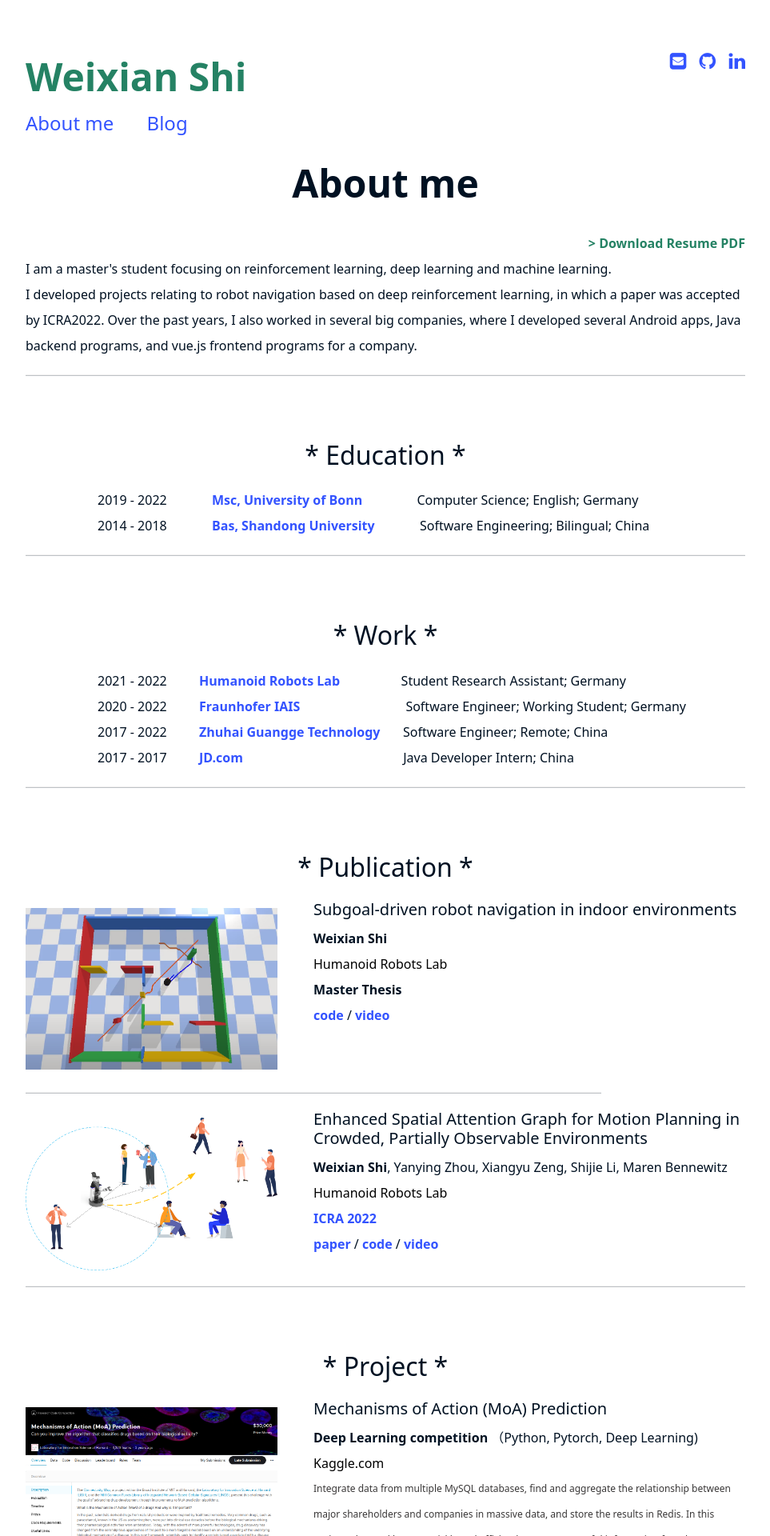
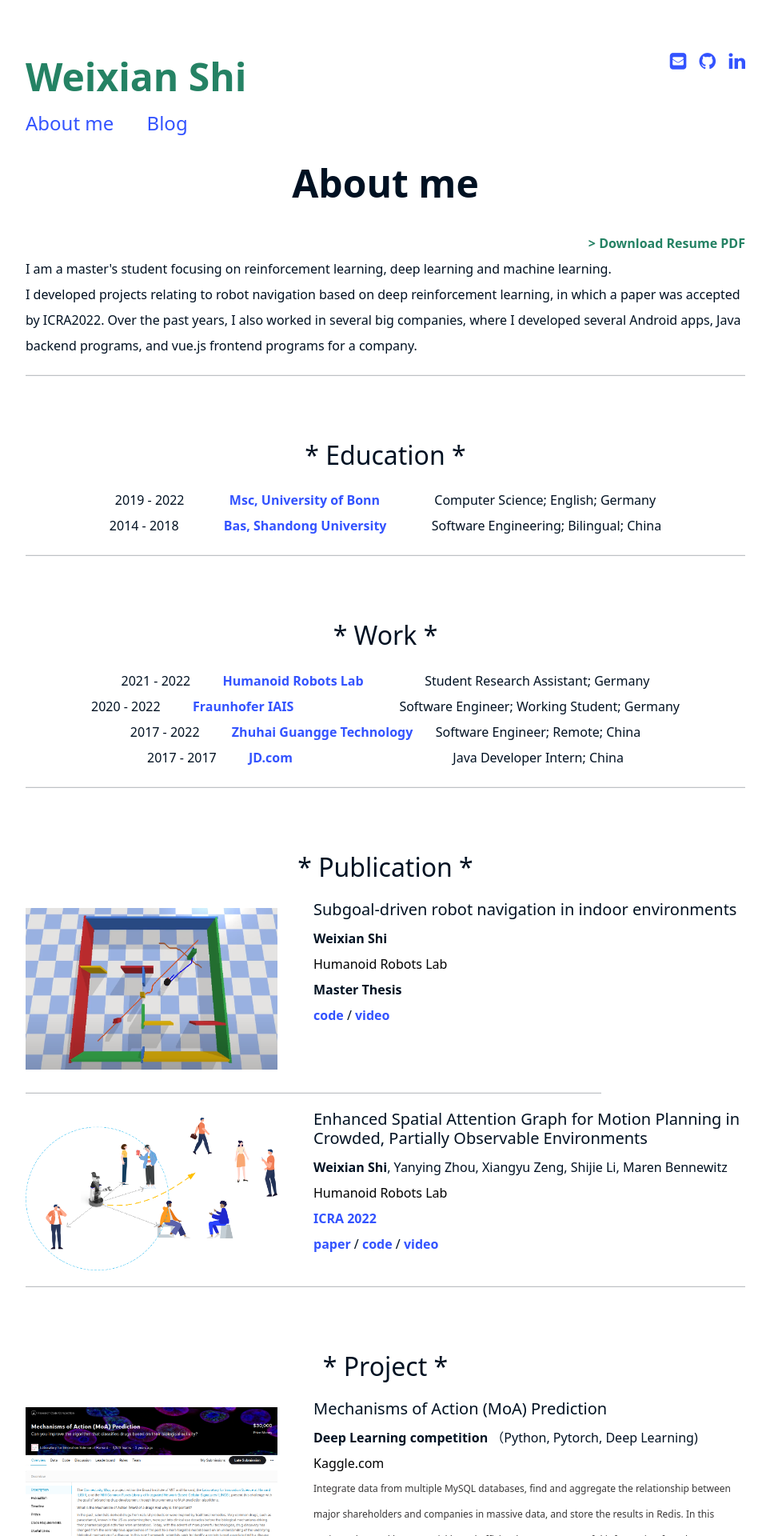
Before and after one commit to weixians/weixians.github.io, a Jekyll site: the page built from about_me.html, in a window 1280 px wide. Shown: the top 1920 px of the page at 80% size, without its empty margins (158-1121 px from the left). Built offline with Jekyll 4.4.1, drawn with Linux system fonts in a browser that asks for light colours.

Commit message:
change content

```diff
--- a/about_me.html
+++ b/about_me.html
@@ -86,7 +86,7 @@ subtitle:
 
 <div style="text-align: center;">
     <h1 class="title">* Education *</h1>
-    <div style="text-align: left;padding-left: 10%">
+    <div style="text-align: center;">
         <p>2019 - 2022 &emsp;&emsp;&emsp;
             <a href="https://www.uni-bonn.de/en/studying/degree-programs/degree-programs-a-z/computer-science-bsc?set_language=en"
                target="_blank">
@@ -105,7 +105,7 @@ subtitle:
     <hr class="solid category-divider"/>
 
     <h1 class="title">* Work *</h1>
-    <div style="text-align: left;padding-left: 10%">
+    <div style="text-align: center;">
         <p>2021 - 2022 &emsp;&emsp;
             <strong><a href="https://www.hrl.uni-bonn.de/people" target="_blank">Humanoid Robots Lab</a>
             </strong>
```
